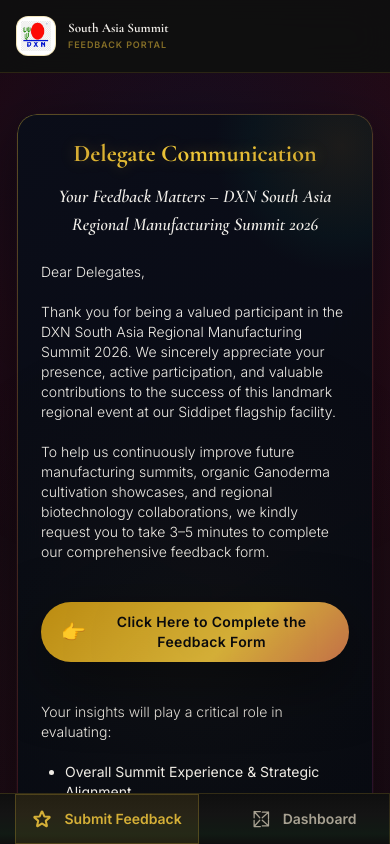
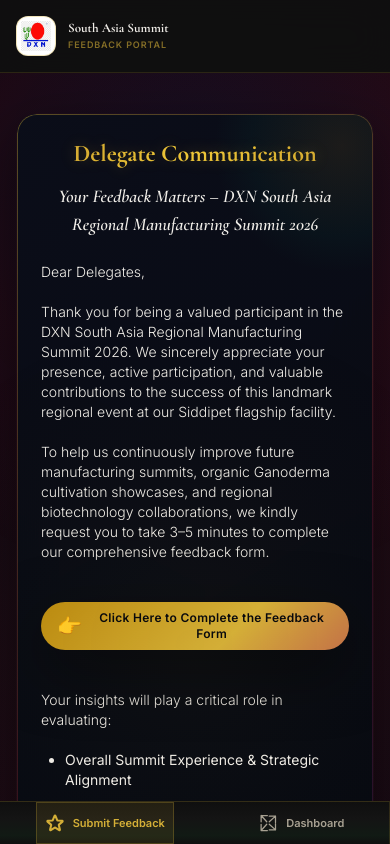
Before and after one commit to dxn15553-boop/regional_summit_feedback, a React (Vite) app: page /#/ in a window 390 px wide. Shown: the top 844 px of the page. Built offline with nearby package versions, Linux system fonts and the light colour scheme.

Commit message:
button size changed

```diff
--- a/App.tsx
+++ b/App.tsx
@@ -37,7 +37,7 @@
       <div className="flex flex-1 justify-around md:flex-col md:justify-start md:p-4 md:pt-5 gap-1">
         <Link
           to="/"
-          className="flex items-center gap-3 px-4 py-3.5 md:rounded-xl transition-all duration-200 group"
+          className="flex items-center justify-center gap-2 md:gap-3 px-2 py-2.5 md:px-4 md:py-3.5 md:rounded-xl transition-all duration-200 group"
           style={{
             background: isActive('/') ? 'rgba(212,175,55,0.1)' : 'transparent',
             border: isActive('/') ? '1px solid rgba(212,175,55,0.25)' : '1px solid transparent',
@@ -49,7 +49,7 @@
             <path strokeLinecap="round" strokeLinejoin="round" d="M11.48 3.499a.562.562 0 011.04 0l2.125 5.111a.563.563 0 00.475.345l5.518.442c.499.04.701.663.321.988l-4.204 3.602a.563.563 0 00-.182.557l1.285 5.385a.562.562 0 01-.84.61l-4.725-2.885a.563.563 0 00-.586 0L6.982 20.54a.562.562 0 01-.84-.61l1.285-5.386a.562.562 0 00-.182-.557l-4.204-3.602a.562.562 0 01.321-.988l5.518-.442a.563.563 0 00.475-.345L11.48 3.5z" />
           </svg>
           <div className="md:block">
-            <p className="text-sm font-semibold">Submit Feedback</p>
+            <p className="text-[11px] md:text-sm font-semibold">Submit Feedback</p>
             <p className="text-[10px] tracking-wider hidden md:block font-medium" style={{ color: isActive('/') ? 'rgba(212,175,55,0.8)' : 'rgba(184,176,160,0.75)' }}>Guest Portal</p>
           </div>
           {isActive('/') && (
@@ -59,7 +59,7 @@
 
         <Link
           to="/admin"
-          className="flex items-center gap-3 px-4 py-3.5 md:rounded-xl transition-all duration-200 group"
+          className="flex items-center justify-center gap-2 md:gap-3 px-2 py-2.5 md:px-4 md:py-3.5 md:rounded-xl transition-all duration-200 group"
           style={{
             background: isActive('/admin') ? 'rgba(212,175,55,0.1)' : 'transparent',
             border: isActive('/admin') ? '1px solid rgba(212,175,55,0.25)' : '1px solid transparent',
@@ -71,7 +71,7 @@
             <path strokeLinecap="round" strokeLinejoin="round" d="M3.75 3h7.5M3.75 3v7.5M3.75 3L10.5 10.5M3.75 21h7.5M3.75 21v-7.5M3.75 21L10.5 13.5M21 3.75h-7.5M21 3.75v7.5M21 3.75L13.5 10.5M21 20.25h-7.5M21 20.25v-7.5m0 7.5L13.5 13.5" />
           </svg>
           <div className="md:block">
-            <p className="text-sm font-semibold">Dashboard</p>
+            <p className="text-[11px] md:text-sm font-semibold">Dashboard</p>
             <p className="text-[10px] tracking-wider hidden md:block font-medium" style={{ color: isActive('/admin') ? 'rgba(212,175,55,0.8)' : 'rgba(184,176,160,0.75)' }}>Analytics & Reports</p>
           </div>
           {isActive('/admin') && (
--- a/components/FeedbackForm.tsx
+++ b/components/FeedbackForm.tsx
@@ -331,7 +331,7 @@
               <div className="text-center py-5 animate-fadeUp">
                 <button
                   onClick={() => handleNext(false)}
-                  className="btn-gold px-5 py-2.5 sm:px-8 sm:py-3 rounded-full text-sm sm:text-base tracking-wide font-semibold inline-flex items-center gap-2 hover:scale-105 transition-transform shadow-luxury"
+                  className="btn-gold px-4 py-2 sm:px-8 sm:py-3 rounded-full text-xs sm:text-base tracking-wide font-semibold inline-flex items-center gap-2 hover:scale-105 transition-transform shadow-luxury"
                 >
                   <span className="text-xl">👉</span> Click Here to Complete the Feedback Form
                 </button>
@@ -663,7 +663,7 @@
                   <button
                     onClick={handleSubmit}
                     disabled={isSubmitting}
-                    className="btn-gold px-6 py-2.5 sm:px-10 sm:py-3 rounded-xl text-xs sm:text-sm tracking-widest uppercase flex items-center gap-2 disabled:opacity-60 disabled:cursor-not-allowed"
+                    className="btn-gold px-4 py-2 sm:px-10 sm:py-3 rounded-xl text-[10px] sm:text-sm tracking-widest uppercase flex items-center gap-2 disabled:opacity-60 disabled:cursor-not-allowed"
                   >
                     {isSubmitting ? (
                       <>
```
